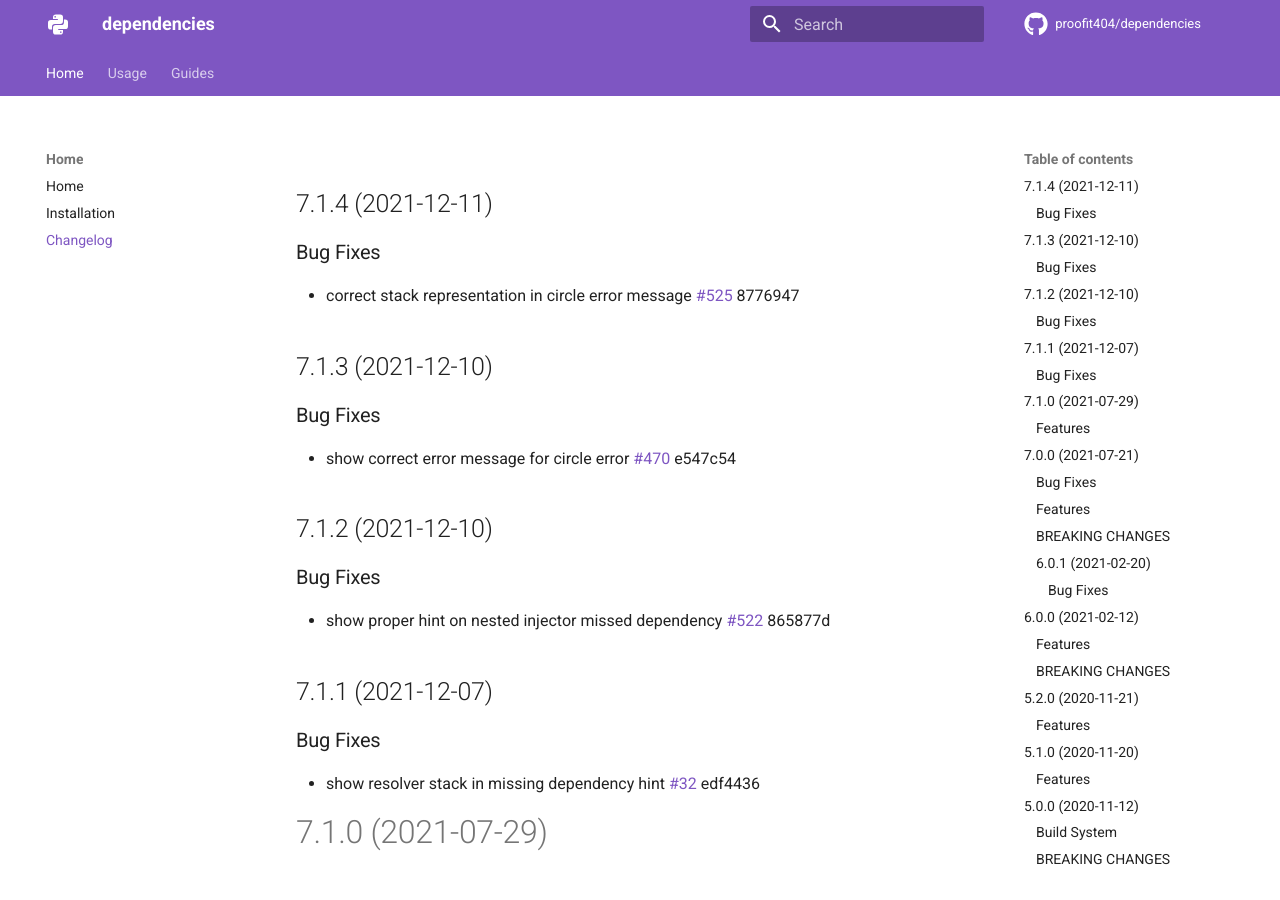
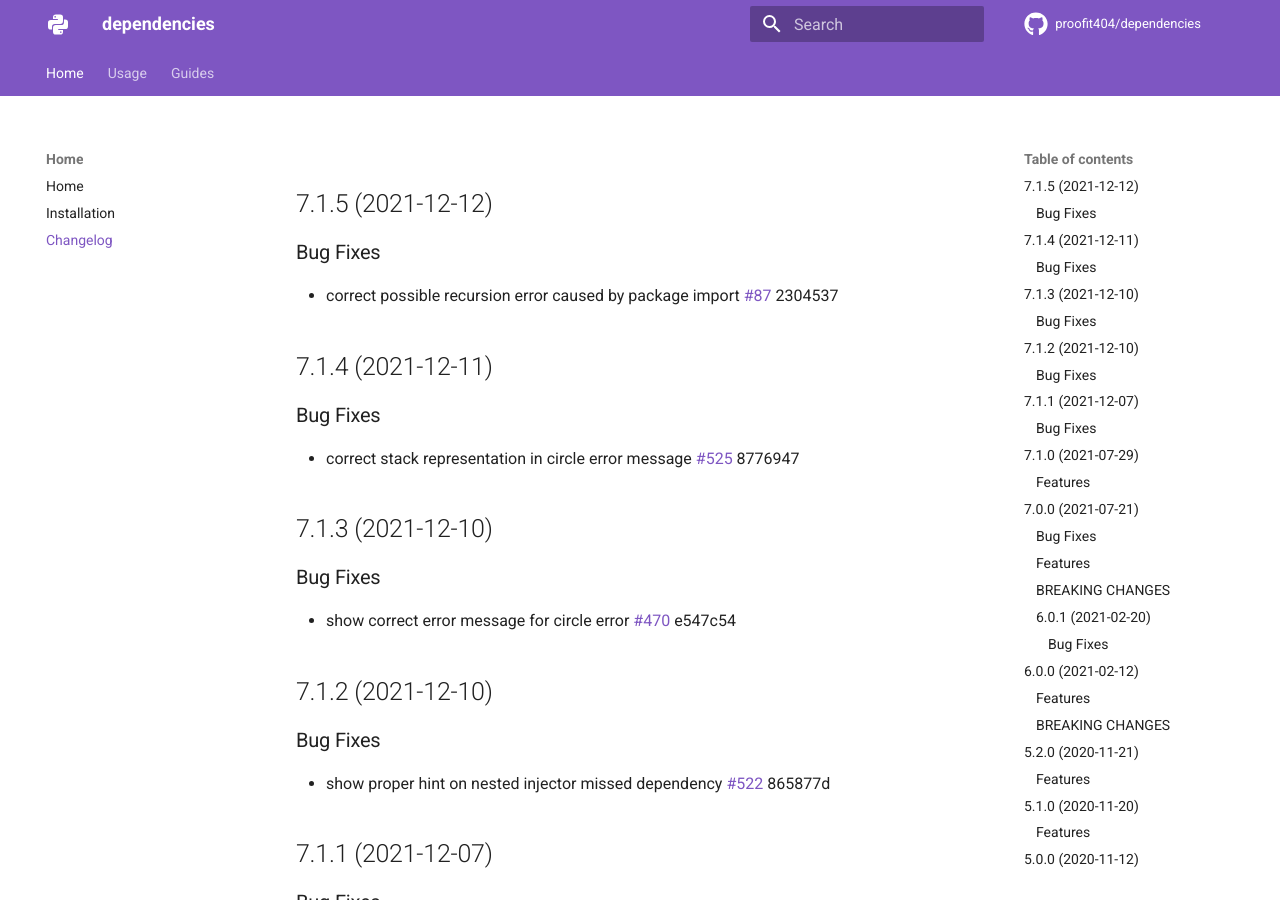
Before and after one commit to proofit404/dependencies, an MkDocs documentation site: the page built from docs/changelog.md, in a window 1280 px wide and 900 px high. Built offline with MkDocs 1.6.1 and Material for MkDocs 9.7.7, drawn with Linux system fonts in a browser that asks for light colours; comment, search, counter and statistics services are not loaded.

Commit message:
chore(release): 7.1.5 [skip ci]
## 7.1.5 (2021-12-12)

### Bug Fixes

* correct possible recursion error caused by package import [#87](https://github.com/proofit404/dependencies/issues/87) 2304537

```diff
--- a/docs/changelog.md
+++ b/docs/changelog.md
@@ -1,3 +1,10 @@
+## 7.1.5 (2021-12-12)
+
+### Bug Fixes
+
+- correct possible recursion error caused by package import
+  [#87](https://github.com/proofit404/dependencies/issues/87) 2304537
+
 ## 7.1.4 (2021-12-11)
 
 ### Bug Fixes
--- a/pyproject.toml
+++ b/pyproject.toml
@@ -19,7 +19,7 @@ packages = [
 ]
 readme = "docs/index.md"
 repository = "https://github.com/proofit404/dependencies"
-version = "7.1.4"
+version = "7.1.5"
 
 [tool.poetry.dependencies]
 python = "~3.6 || ~3.7 || ~3.8 || ~3.9"
```
